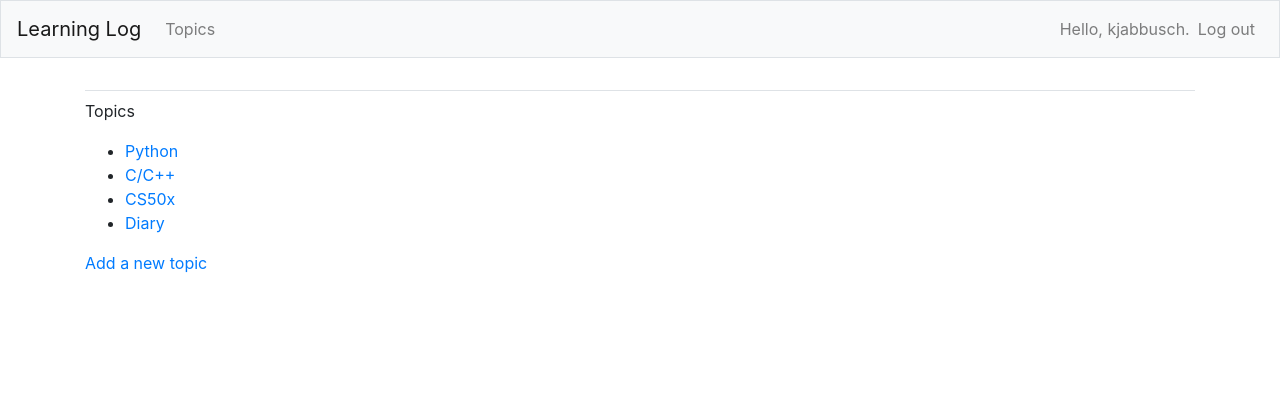
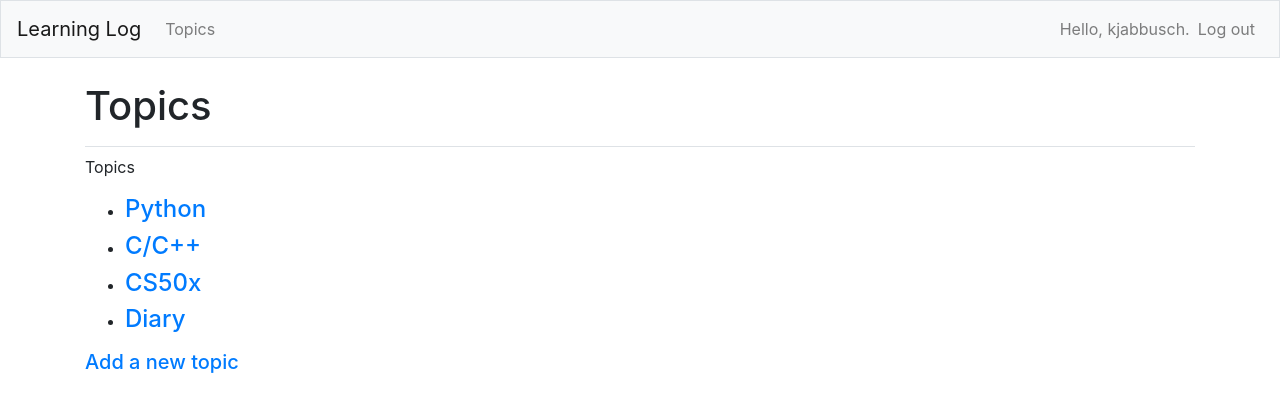
Before and after one commit to KJabbusch/LearningLog, a Django app: page /topics/ in a window 1280 px wide. Shown: the top 412 px of the page. Run offline with Django 3.2, Linux system fonts and the light colour scheme; a user stored in the database is signed in; data comes from the database, SQL or seed files in the repository; some libraries are stand-ins or nearby versions.

Commit message:
Stylizing topics page

```diff
--- a/learning_logs/templates/learning_logs/topics.html
+++ b/learning_logs/templates/learning_logs/topics.html
@@ -1,4 +1,8 @@
 {% extends "learning_logs/base.html" %}
+
+{% block page_header %}
+  <h1>Topics</h1>
+{% endblock page_header %}
 
 {% block content %}
 
@@ -6,14 +10,14 @@
 
   <ul>
       {% for topic in topics %}
-        <li>
+        <li><h4>
             <a href="{% url 'learning_logs:topic' topic.id %}">{{ topic }}</a>
-        </li>
+        </h4></li>
       {% empty %}
-        <li> No topics have been added yet.</li>
+        <li><h4>No topics have been added yet.</h4></li>
       {% endfor %}
   </ul>
 
-  <a href="{% url 'learning_logs:new_topic' %}">Add a new topic</a>
+  <h5><a href="{% url 'learning_logs:new_topic' %}">Add a new topic</a></h5>
 
 {% endblock content %}
```
